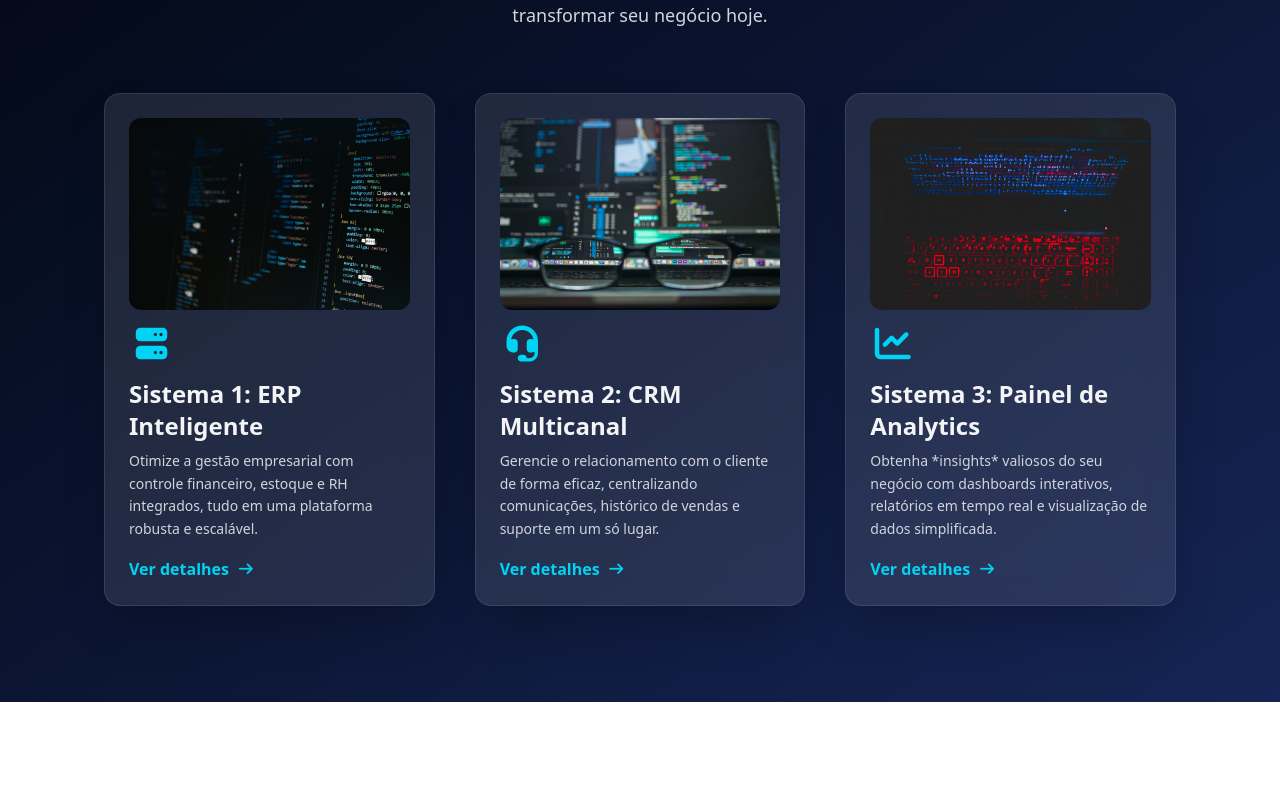
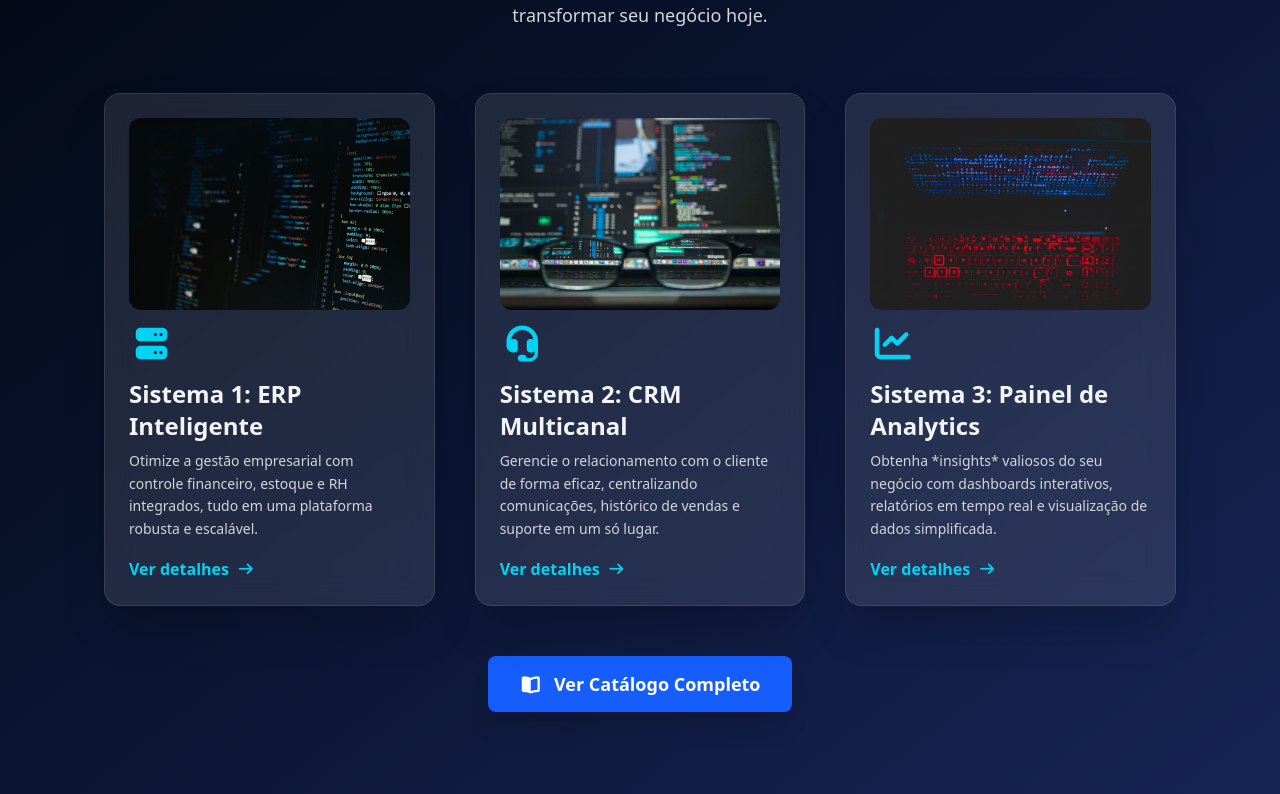
Before and after one commit to nsimba-afonso-nwayami/fimbatech, a React (Vite) app: page / in a window 1280 px wide. Shown: the part 2700-3494 px from the top of the page. Before the commit the page ends 3402 px from the top, so only its background shows below. Built offline with nearby package versions, Linux system fonts and the light colour scheme.

Commit message:
Seção de catálogo feito

```diff
--- a/src/pages/site/Home.jsx
+++ b/src/pages/site/Home.jsx
@@ -215,7 +215,7 @@ export default function Home() {
             Sistemas de Ponta
           </h2>
 
-          {/* Descrição adicional (Novo) */}
+          {/* Descrição adicional */}
           <p className="text-gray-300 max-w-3xl mx-auto mb-16 text-lg">
             Explore nosso catálogo de soluções prontas para uso e descubra como a tecnologia
             pode transformar seu negócio hoje.
@@ -240,7 +240,7 @@ export default function Home() {
                 Otimize a gestão empresarial com controle financeiro, estoque e RH integrados,
                 tudo em uma plataforma robusta e escalável.
               </p>
-              {/* Botão de Ação (Novo) */}
+              {/* Botão de Ação (Link) */}
               <Link
                 to="#"
                 className="text-cyan-400 font-semibold hover:underline flex items-center gap-2"
@@ -266,7 +266,7 @@ export default function Home() {
                 Gerencie o relacionamento com o cliente de forma eficaz, centralizando comunicações,
                 histórico de vendas e suporte em um só lugar.
               </p>
-              {/* Botão de Ação (Novo) */}
+              {/* Botão de Ação (Link) */}
               <Link
                 to="#"
                 className="text-cyan-400 font-semibold hover:underline flex items-center gap-2"
@@ -292,7 +292,7 @@ export default function Home() {
                 Obtenha *insights* valiosos do seu negócio com dashboards interativos,
                 relatórios em tempo real e visualização de dados simplificada.
               </p>
-              {/* Botão de Ação (Novo) */}
+              {/* Botão de Ação (Link) */}
               <Link
                 to="#"
                 className="text-cyan-400 font-semibold hover:underline flex items-center gap-2"
@@ -303,6 +303,16 @@ export default function Home() {
             </div>
 
           </div>
+
+          <div className="mt-16">
+            <Link
+              to="/catalogo"
+              className="bg-blue-600 px-8 py-4 rounded-lg text-white-950 font-bold text-lg hover:bg-blue-700 transition shadow-xl"
+            >
+              <i className="fa-solid fa-book-open mr-3"></i>
+              Ver Catálogo Completo
+            </Link>
+          </div>
         </div>
       </section>
 
```
